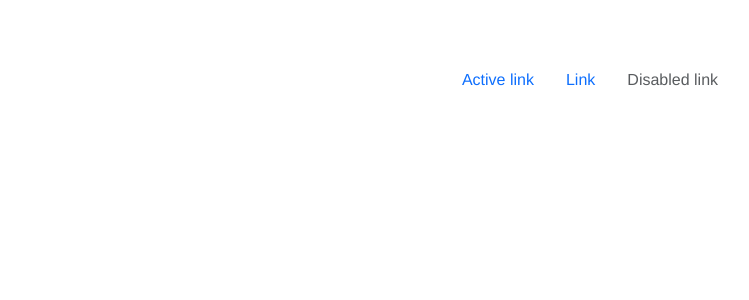
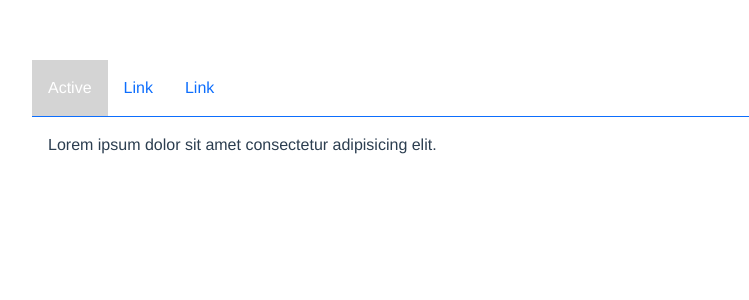
Before and after one commit to Lam0z/VuePrac, a Vue app: page / in a window 1280 px wide. Shown: the top 300 px of the page, without its empty margins (50-799 px from the left). Built offline with nearby package versions, Linux system fonts and the light colour scheme.

Commit message:
Add tabs b-5

```diff
--- a/src/App.vue
+++ b/src/App.vue
@@ -1,13 +1,13 @@
 <template>
-    <app-header />
+  <app-tabs />
 </template>
 
 <script>
-import appHeader from "./components/AppHeader.vue";
+import AppTabs from "./components/AppTabs.vue";
 
 export default {
   name: "App",
-    components: { appHeader },
+  components: { AppTabs },
 };
 </script>
 
--- a/src/components/AppHeader.vue
+++ /dev/null
@@ -1,13 +0,0 @@
-<template>
-    <nav class="nav justify-content-center">
-        <a class="nav-link active" href="#" aria-current="page">Active link</a>
-        <a class="nav-link" href="#">Link</a>
-        <a class="nav-link disabled" href="#">Disabled link</a>
-    </nav>
-</template>
-
-<script>
-export default {};
-</script>
-
-<style></style>
--- /dev/null
+++ b/src/components/AppTabs.vue
@@ -0,0 +1,71 @@
+<template>
+  <div class="container">
+    <div class="tabs d-flex justify-content-start text-start">
+      <div class="tabs-item" v-for="(item, idx) in tabsContent" :key="idx">
+        <a
+          @click="choose(idx)"
+          class="tabs-link text-decoration-none d-flex p-3"
+          :class="{ active: item.active }"
+          href="#"
+          >{{ item.title }}</a
+        >
+      </div>
+    </div>
+    <div class="tabs-content-item p-3 border-top border-primary text-start">
+      {{ tabsContent[curIndex].descr }}
+    </div>
+  </div>
+</template>
+
+<script>
+export default {
+  data() {
+    return {
+      curIndex: 0,
+      tabsContent: [
+        {
+          title: "Active",
+          descr: "Lorem ipsum dolor sit amet consectetur adipisicing elit.",
+          href: "",
+          active: true,
+        },
+        {
+          title: "Link",
+          descr:
+            "Quaerat at eius asperiores sed minus dignissimos est iusto nemo.",
+          href: "",
+          active: false,
+        },
+        {
+          title: "Link",
+          descr: "Vero veritatis veniam laborum excepturi reprehenderit?",
+          href: "",
+          active: false,
+        },
+      ],
+    };
+  },
+  methods: {
+    choose(i) {
+      this.curIndex = i;
+      this.tabsContent.forEach((i) => {
+        i.active = false;
+      });
+      this.tabsContent[i].active = true;
+    },
+  },
+};
+</script>
+
+<style>
+.tabs-link {
+  transition: 0.2s all ease-in;
+}
+.tabs-link.active {
+  background: #d4d4d4;
+  color: white;
+}
+.tabs-link:hover {
+  background: #d4d4d4;
+}
+</style>
```
Lines whose indentation alone changed are shown as unchanged.
